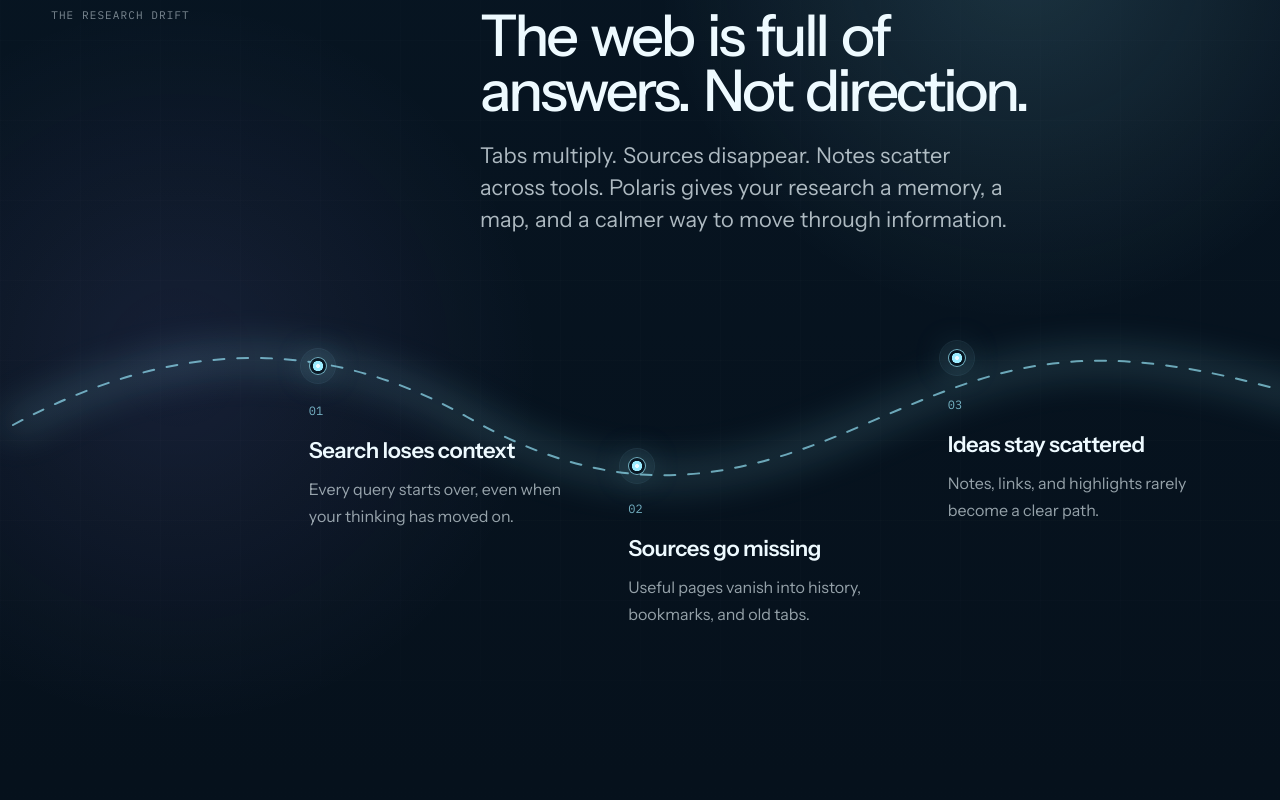
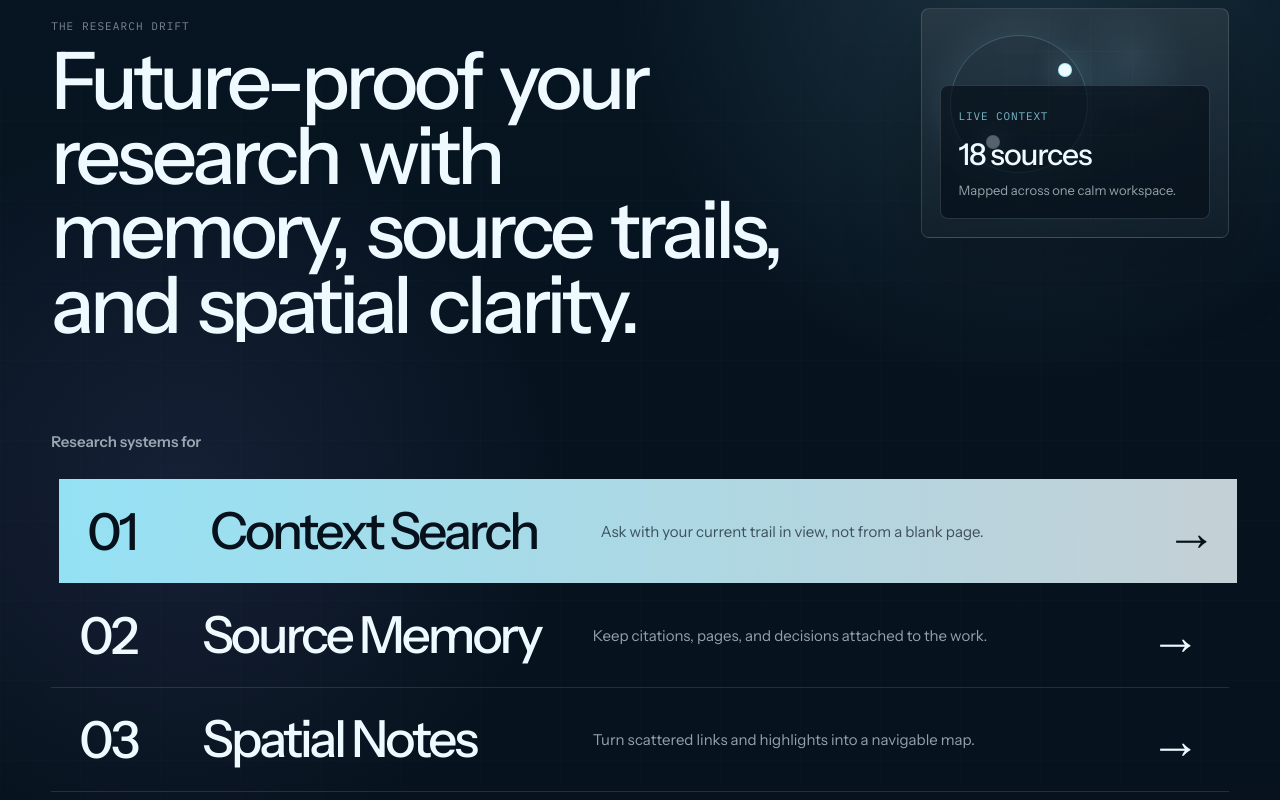
Before and after one commit to Aasirwahab/Premium-website, a Next.js app: page / in a window 1280 px wide. Shown: the part 920-1720 px from the top of the page. Built offline with nearby package versions, Linux system fonts and the light colour scheme.

Commit message:
Redesign research drift section

```diff
--- a/src/app/globals.css
+++ b/src/app/globals.css
@@ -351,13 +351,11 @@ nav a:focus-visible,
   pointer-events: none;
 }
 
-.problem-grid {
+.problem-editorial {
   position: relative;
   z-index: 1;
   display: grid;
-  grid-template-columns: 0.32fr 0.68fr;
-  column-gap: clamp(30px, 6vw, 92px);
-  row-gap: clamp(24px, 3vw, 42px);
+  gap: clamp(58px, 7vw, 104px);
 }
 
 .section-kicker {
@@ -379,16 +377,108 @@ h2 {
   text-wrap: balance;
 }
 
-.problem-section h2 {
-  max-width: 760px;
-  font-size: clamp(40px, 4.5vw, 70px);
-  line-height: 0.96;
+.problem-intro {
+  display: grid;
+  grid-template-columns: minmax(0, 0.72fr) minmax(280px, 0.28fr);
+  gap: clamp(34px, 6vw, 96px);
+  align-items: start;
 }
 
-.problem-section .section-lede {
-  max-width: 720px;
-  margin-top: 20px;
-  font-size: clamp(17px, 1.7vw, 23px);
+.problem-section h2 {
+  max-width: 940px;
+  font-size: clamp(48px, 6.2vw, 104px);
+  line-height: 0.94;
+}
+
+.problem-preview {
+  position: relative;
+  min-height: 230px;
+  border: 1px solid rgba(238, 250, 255, 0.14);
+  border-radius: 8px;
+  overflow: hidden;
+  background:
+    linear-gradient(180deg, rgba(238, 250, 255, 0.11), rgba(238, 250, 255, 0.03)),
+    rgba(8, 22, 34, 0.48);
+  box-shadow: 0 28px 80px rgba(0, 0, 0, 0.24);
+  backdrop-filter: blur(18px);
+}
+
+.problem-preview::before {
+  content: "";
+  position: absolute;
+  inset: 0;
+  background:
+    radial-gradient(circle at 70% 20%, rgba(156, 236, 255, 0.18), transparent 24%),
+    linear-gradient(rgba(238, 250, 255, 0.045) 1px, transparent 1px),
+    linear-gradient(90deg, rgba(238, 250, 255, 0.04) 1px, transparent 1px);
+  background-size: auto, 42px 42px, 42px 42px;
+  mask-image: radial-gradient(circle at 54% 50%, #000, transparent 74%);
+}
+
+.preview-card {
+  position: absolute;
+  z-index: 2;
+  right: 18px;
+  bottom: 18px;
+  left: 18px;
+  border: 1px solid rgba(238, 250, 255, 0.14);
+  border-radius: 8px;
+  padding: 18px;
+  background: rgba(4, 13, 22, 0.64);
+}
+
+.preview-card span {
+  color: rgba(156, 236, 255, 0.76);
+  font: 11px var(--font-ibm-plex-mono), monospace;
+  letter-spacing: 0.08em;
+  text-transform: uppercase;
+}
+
+.preview-card strong {
+  display: block;
+  margin-top: 12px;
+  color: var(--primary-text);
+  font-size: 30px;
+  font-weight: 500;
+  letter-spacing: -0.04em;
+}
+
+.preview-card p {
+  margin: 8px 0 0;
+  color: rgba(238, 250, 255, 0.62);
+  font-size: 13px;
+  line-height: 1.45;
+}
+
+.preview-orbit {
+  position: absolute;
+  top: 26px;
+  left: 28px;
+  width: 138px;
+  height: 138px;
+  border: 1px solid rgba(156, 236, 255, 0.22);
+  border-radius: 999px;
+  box-shadow: 0 0 44px rgba(156, 236, 255, 0.12);
+}
+
+.preview-node {
+  position: absolute;
+  width: 14px;
+  height: 14px;
+  border: 1px solid rgba(156, 236, 255, 0.8);
+  border-radius: 999px;
+  background: var(--primary-text);
+  box-shadow: 0 0 26px rgba(156, 236, 255, 0.52);
+}
+
+.preview-node-a {
+  top: 54px;
+  left: 136px;
+}
+
+.preview-node-b {
+  top: 126px;
+  left: 64px;
 }
 
 .section-lede {
@@ -428,113 +518,93 @@ h2 {
   filter: blur(0);
 }
 
-.problem-path {
-  position: relative;
-  grid-column: 1 / -1;
+.solution-list {
   display: grid;
-  grid-template-columns: 0.78fr repeat(3, minmax(0, 1fr));
-  gap: clamp(18px, 3vw, 44px);
-  margin-top: clamp(12px, 2vw, 26px);
-  min-height: 350px;
-  padding-top: 0;
+  gap: 0;
 }
 
-.path-point {
-  --node-y: 64px;
-  --content-y: 108px;
-  position: relative;
-  z-index: 2;
-  min-height: 190px;
-  padding: var(--content-y) 6px 0 0;
+.solution-label {
+  margin: 0 0 28px;
+  color: rgba(238, 250, 255, 0.62);
+  font-size: 15px;
+  font-weight: 600;
 }
 
-.path-point:nth-of-type(1) {
-  grid-column: 2;
-  --node-y: 58px;
-  --content-y: 100px;
+.solution-row {
+  display: grid;
+  grid-template-columns: minmax(92px, 0.14fr) minmax(360px, 0.46fr) minmax(280px, 1fr) auto;
+  gap: clamp(18px, 2.4vw, 42px);
+  align-items: center;
+  min-height: clamp(104px, 8vw, 126px);
+  border-top: 1px solid rgba(238, 250, 255, 0.12);
+  padding: 0 clamp(16px, 2.2vw, 32px);
+  color: var(--primary-text);
+  transition:
+    background 260ms ease,
+    color 260ms ease,
+    border-color 260ms ease,
+    transform 260ms ease;
 }
 
-.path-point:nth-of-type(2) {
-  grid-column: 3;
-  --node-y: 158px;
-  --content-y: 198px;
+.solution-row:last-child {
+  border-bottom: 1px solid rgba(238, 250, 255, 0.12);
 }
 
-.path-point:nth-of-type(3) {
-  grid-column: 4;
-  --node-y: 50px;
-  --content-y: 94px;
+.solution-row:hover,
+.solution-row:focus-visible,
+.solution-row.is-featured {
+  border-color: rgba(156, 236, 255, 0.26);
+  background:
+    linear-gradient(90deg, rgba(156, 236, 255, 0.95), rgba(238, 250, 255, 0.82));
+  color: #06111c;
+  transform: translateX(8px);
+  outline: none;
 }
 
-.problem-curve {
-  position: absolute;
-  z-index: 1;
-  top: 0;
-  left: clamp(-70px, -3vw, -20px);
-  width: calc(100% + 120px);
-  height: 260px;
-  overflow: visible;
+.solution-row:hover + .solution-row,
+.solution-row:focus-visible + .solution-row,
+.solution-row.is-featured + .solution-row {
+  border-top-color: transparent;
 }
 
-.curve-line,
-.curve-glow {
-  fill: none;
-  stroke-linecap: round;
-  stroke-linejoin: round;
+.solution-index {
+  font-size: clamp(42px, 4vw, 70px);
+  font-weight: 500;
+  letter-spacing: -0.05em;
 }
 
-.curve-glow {
-  stroke: rgba(156, 236, 255, 0.24);
-  stroke-width: 18;
-  filter: blur(18px);
+.solution-name {
+  font-size: clamp(38px, 4vw, 60px);
+  font-weight: 500;
+  letter-spacing: -0.06em;
+  line-height: 0.95;
+  white-space: nowrap;
 }
 
-.curve-line {
-  stroke: rgba(156, 236, 255, 0.66);
-  stroke-width: 2;
-  stroke-dasharray: 10 12;
-  filter: drop-shadow(0 0 14px rgba(156, 236, 255, 0.28));
+.solution-copy {
+  max-width: 430px;
+  color: rgba(238, 250, 255, 0.62);
+  font-size: 15px;
+  line-height: 1.55;
+  transition: color 260ms ease;
 }
 
-.path-node {
-  position: absolute;
-  top: var(--node-y);
-  left: 0;
-  width: 18px;
-  height: 18px;
-  border: 1px solid rgba(156, 236, 255, 0.72);
-  border-radius: 999px;
-  background:
-    radial-gradient(circle, var(--primary-text) 0 18%, var(--primary-accent) 19% 45%, transparent 46%),
-    rgba(8, 22, 34, 0.88);
-  box-shadow:
-    0 0 0 8px rgba(156, 236, 255, 0.05),
-    0 0 34px rgba(156, 236, 255, 0.34);
+.solution-arrow {
+  font-size: clamp(42px, 4vw, 72px);
+  line-height: 1;
+  transition: transform 260ms ease;
 }
 
-.path-node::after {
-  content: "";
-  position: absolute;
-  inset: -10px;
-  border: 1px solid rgba(156, 236, 255, 0.1);
-  border-radius: inherit;
+.solution-row:hover .solution-copy,
+.solution-row:focus-visible .solution-copy,
+.solution-row.is-featured .solution-copy {
+  color: rgba(6, 17, 28, 0.68);
 }
 
-.path-index {
-  color: rgba(156, 236, 255, 0.72);
-  font: 12px var(--font-ibm-plex-mono), monospace;
-}
-
-.path-point h3 {
-  max-width: 260px;
-  margin: 18px 0 12px;
-}
-
-.path-point p {
-  max-width: 300px;
-  margin: 0;
-  color: rgba(238, 250, 255, 0.62);
-  line-height: 1.65;
+.solution-row:hover .solution-arrow,
+.solution-row:focus-visible .solution-arrow,
+.solution-row.is-featured .solution-arrow {
+  transform: translateX(8px);
 }
 
 h3 {
@@ -1130,10 +1200,19 @@ h3 {
     padding: 72px 20px;
   }
 
-  .problem-grid,
+  .problem-editorial,
+  .problem-intro,
   .product-heading,
   .product-preview {
     grid-template-columns: 1fr;
+  }
+
+  .problem-editorial {
+    gap: 44px;
+  }
+
+  .problem-preview {
+    min-height: 210px;
   }
 
   h2 {
@@ -1146,73 +1225,42 @@ h3 {
     line-height: 1.55;
   }
 
-  .problem-path {
-    grid-column: auto;
-    grid-template-columns: 1fr;
-    margin-top: 34px;
-    padding: 0 0 0 32px;
-    gap: 34px;
-    min-height: auto;
+  .solution-label {
+    margin-bottom: 18px;
   }
 
-  .problem-curve {
-    display: none;
-  }
-
-  .problem-path::before {
-    content: "";
-    position: absolute;
-    top: 4px;
-    bottom: 8px;
-    left: 8px;
-    width: 1px;
-    background: linear-gradient(
-      180deg,
-      rgba(156, 236, 255, 0),
-      rgba(156, 236, 255, 0.42) 18%,
-      rgba(238, 250, 255, 0.24) 52%,
-      rgba(156, 236, 255, 0.3) 82%,
-      rgba(156, 236, 255, 0)
-    );
-  }
-
-  .problem-path::after {
-    content: "";
-    position: absolute;
-    top: 4px;
-    bottom: 8px;
-    left: 1px;
-    width: 16px;
-    background: linear-gradient(
-      180deg,
-      transparent,
-      rgba(156, 236, 255, 0.16),
-      transparent
-    );
-    filter: blur(14px);
-    opacity: 0.65;
-  }
-
-  .path-point {
-    min-height: auto;
-    padding: 0;
+  .solution-row {
+    grid-template-columns: auto 1fr auto;
+    gap: 18px;
+    min-height: 92px;
+    padding: 0 12px;
     transform: none;
   }
 
-  .path-point:nth-of-type(1),
-  .path-point:nth-of-type(2),
-  .path-point:nth-of-type(3) {
-    grid-column: auto;
+  .solution-row:hover,
+  .solution-row:focus-visible,
+  .solution-row.is-featured {
     transform: none;
   }
 
-  .path-node {
-    top: 0;
-    left: -32px;
+  .solution-index {
+    font-size: clamp(34px, 10vw, 46px);
   }
 
-  .path-point h3 {
-    margin-top: 20px;
+  .solution-name {
+    font-size: clamp(30px, 10vw, 44px);
+  }
+
+  .solution-copy {
+    grid-column: 2 / -1;
+    max-width: none;
+    margin-top: -14px;
+    padding-bottom: 16px;
+    font-size: 13px;
+  }
+
+  .solution-arrow {
+    font-size: 38px;
   }
 
   h3 {
--- a/src/app/page.tsx
+++ b/src/app/page.tsx
@@ -70,52 +70,70 @@ export default function Home() {
       </section>
 
       <section className="problem-section" aria-labelledby="problem-title">
-        <div className="section-shell problem-grid">
-          <div className="section-kicker">The Research Drift</div>
-          <div>
-            <RevealText as="h2" id="problem-title">
-              The web is full of answers. Not direction.
-            </RevealText>
-            <RevealText as="p" className="section-lede reveal-lede">
-              Tabs multiply. Sources disappear. Notes scatter across tools.
-              Polaris gives your research a memory, a map, and a calmer way to
-              move through information.
-            </RevealText>
+        <div className="section-shell problem-editorial">
+          <div className="problem-intro">
+            <div>
+              <p className="section-kicker">The Research Drift</p>
+              <RevealText as="h2" id="problem-title">
+                Future-proof your research with memory, source trails, and
+                spatial clarity.
+              </RevealText>
+            </div>
+
+            <div className="problem-preview" aria-hidden="true">
+              <div className="preview-card">
+                <span>Live context</span>
+                <strong>18 sources</strong>
+                <p>Mapped across one calm workspace.</p>
+              </div>
+              <div className="preview-orbit" />
+              <div className="preview-node preview-node-a" />
+              <div className="preview-node preview-node-b" />
+            </div>
           </div>
-          <div className="problem-path" aria-label="Common research problems">
-            <svg
-              className="problem-curve"
-              viewBox="0 0 1200 260"
-              preserveAspectRatio="none"
-              aria-hidden="true"
-            >
-              <path
-                className="curve-glow"
-                d="M 0 126 C 150 38, 290 38, 420 118 S 650 190, 782 128 S 990 30, 1200 100"
-              />
-              <path
-                className="curve-line"
-                d="M 0 126 C 150 38, 290 38, 420 118 S 650 190, 782 128 S 990 30, 1200 100"
-              />
-            </svg>
-            <article className="path-point">
-              <span className="path-index">01</span>
-              <span className="path-node" aria-hidden="true" />
-              <h3>Search loses context</h3>
-              <p>Every query starts over, even when your thinking has moved on.</p>
-            </article>
-            <article className="path-point">
-              <span className="path-index">02</span>
-              <span className="path-node" aria-hidden="true" />
-              <h3>Sources go missing</h3>
-              <p>Useful pages vanish into history, bookmarks, and old tabs.</p>
-            </article>
-            <article className="path-point">
-              <span className="path-index">03</span>
-              <span className="path-node" aria-hidden="true" />
-              <h3>Ideas stay scattered</h3>
-              <p>Notes, links, and highlights rarely become a clear path.</p>
-            </article>
+
+          <div className="solution-list" aria-label="Polaris research solutions">
+            <p className="solution-label">Research systems for</p>
+            <a className="solution-row is-featured" href="#product">
+              <span className="solution-index">01</span>
+              <span className="solution-name">Context Search</span>
+              <span className="solution-copy">
+                Ask with your current trail in view, not from a blank page.
+              </span>
+              <span className="solution-arrow" aria-hidden="true">
+                &rarr;
+              </span>
+            </a>
+            <a className="solution-row" href="#memory">
+              <span className="solution-index">02</span>
+              <span className="solution-name">Source Memory</span>
+              <span className="solution-copy">
+                Keep citations, pages, and decisions attached to the work.
+              </span>
+              <span className="solution-arrow" aria-hidden="true">
+                &rarr;
+              </span>
+            </a>
+            <a className="solution-row" href="#spaces">
+              <span className="solution-index">03</span>
+              <span className="solution-name">Spatial Notes</span>
+              <span className="solution-copy">
+                Turn scattered links and highlights into a navigable map.
+              </span>
+              <span className="solution-arrow" aria-hidden="true">
+                &rarr;
+              </span>
+            </a>
+            <a className="solution-row" href="#product">
+              <span className="solution-index">04</span>
+              <span className="solution-name">Team Workspaces</span>
+              <span className="solution-copy">
+                Share research paths without flattening the thinking behind them.
+              </span>
+              <span className="solution-arrow" aria-hidden="true">
+                &rarr;
+              </span>
+            </a>
           </div>
         </div>
       </section>
```
